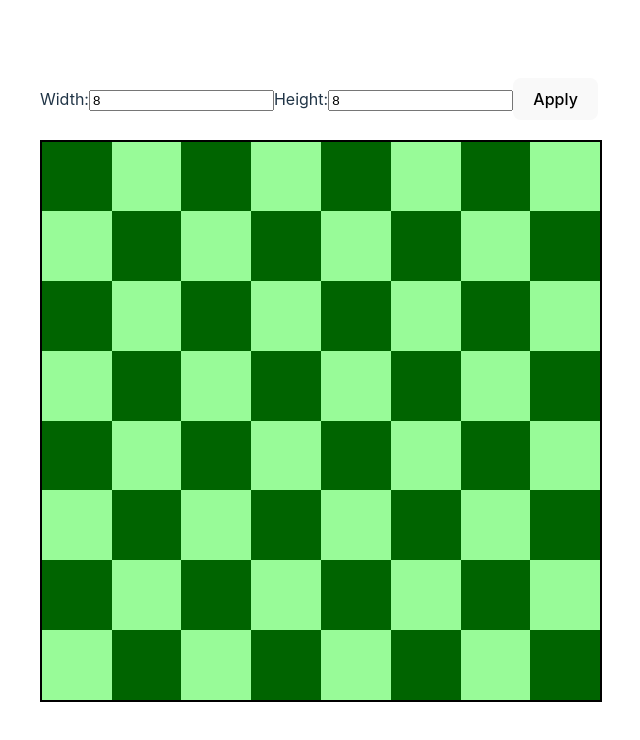
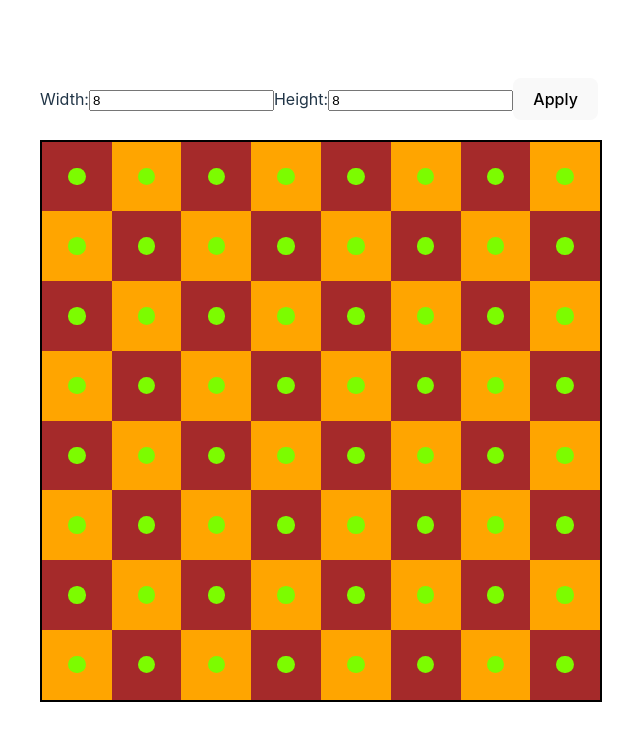
Before and after one commit to maks2601/chess-hero, a React (Vite) app: page / in a window 1280 px wide. Shown: the top 740 px of the page, without its empty margins (321-961 px from the left). Built offline with nearby package versions, Linux system fonts and the light colour scheme.

Commit message:
Add cell selection

```diff
--- a/src/components/Board.tsx
+++ b/src/components/Board.tsx
@@ -1,22 +1,30 @@
 import Cell from "./Cell.tsx";
 import {BoardData} from "../models/BoardData.ts";
-import {FC} from "react";
+import {FC, useState} from "react";
 import styles from "../styles/Board.module.css"
+import {CellData} from "../models/CellData.ts";
 
 interface BoardProps {
     board: BoardData;
 }
 
 const Board: FC<BoardProps> = ({board}) => {
+    const [selectedCell, setSelectedCell] = useState<CellData | null>(null);
+
     return (
         <div className={styles.board} style={{
             gridTemplateColumns: `repeat(${board.width}, 1fr)`,
             gridTemplateRows: `repeat(${board.height}, 1fr)`,
             aspectRatio: `${board.width}/${board.height}`,
         }}>
-            {board.cells.map(row => row.map(cell => {
-                return <Cell cell={cell} key={cell.id}/>;
-            }))}
+            {board.cells.map(row => row.map(cell =>
+                <Cell
+                    cell={cell}
+                    selected={selectedCell === cell}
+                    onClick={setSelectedCell}
+                    key={cell.id}
+                />
+            ))}
         </div>
     );
 };
--- a/src/components/Cell.tsx
+++ b/src/components/Cell.tsx
@@ -5,11 +5,16 @@ import Piece from "./Piece.tsx";
 
 interface CellProps {
     cell: CellData;
+    selected: boolean;
+    onClick: (cell: CellData) => void;
 }
 
-const Cell: FC<CellProps> = ({cell}) => {
+const Cell: FC<CellProps> = ({cell, selected, onClick}) => {
+    const cellClassName = [styles.cell, styles[cell.color], selected ? styles.selected : ""].join(" ");
+
     return (
-        <div className={`${styles.cell} ${styles[cell.color]}`}>
+        <div onClick={() => onClick(cell)} className={cellClassName}>
+            <div className={styles.available}/>
             {cell.piece && <Piece piece={cell.piece}/>}
         </div>
     );
--- a/src/components/Piece.tsx
+++ b/src/components/Piece.tsx
@@ -7,7 +7,6 @@ interface PieceProps {
 }
 
 const Piece: FC<PieceProps> = ({piece}) => {
-    console.log(piece);
     return (
         <img className={styles.piece} src={piece.logo} alt=""/>
     );
--- a/src/styles/Board.module.css
+++ b/src/styles/Board.module.css
@@ -16,11 +16,11 @@
 }
 
 .cell.black {
-    background-color: darkgreen;
+    background-color: brown;
 }
 
 .cell.white {
-    background-color: palegreen;
+    background-color: orange;
 }
 
 .piece {
@@ -28,3 +28,14 @@
     height: 100%;
     object-fit: contain;
 }
+
+.selected {
+    border: 2px solid red;
+}
+
+.available {
+    width: 25%;
+    height: 25%;
+    border-radius: 50%;
+    background-color: lawngreen;
+}
```
